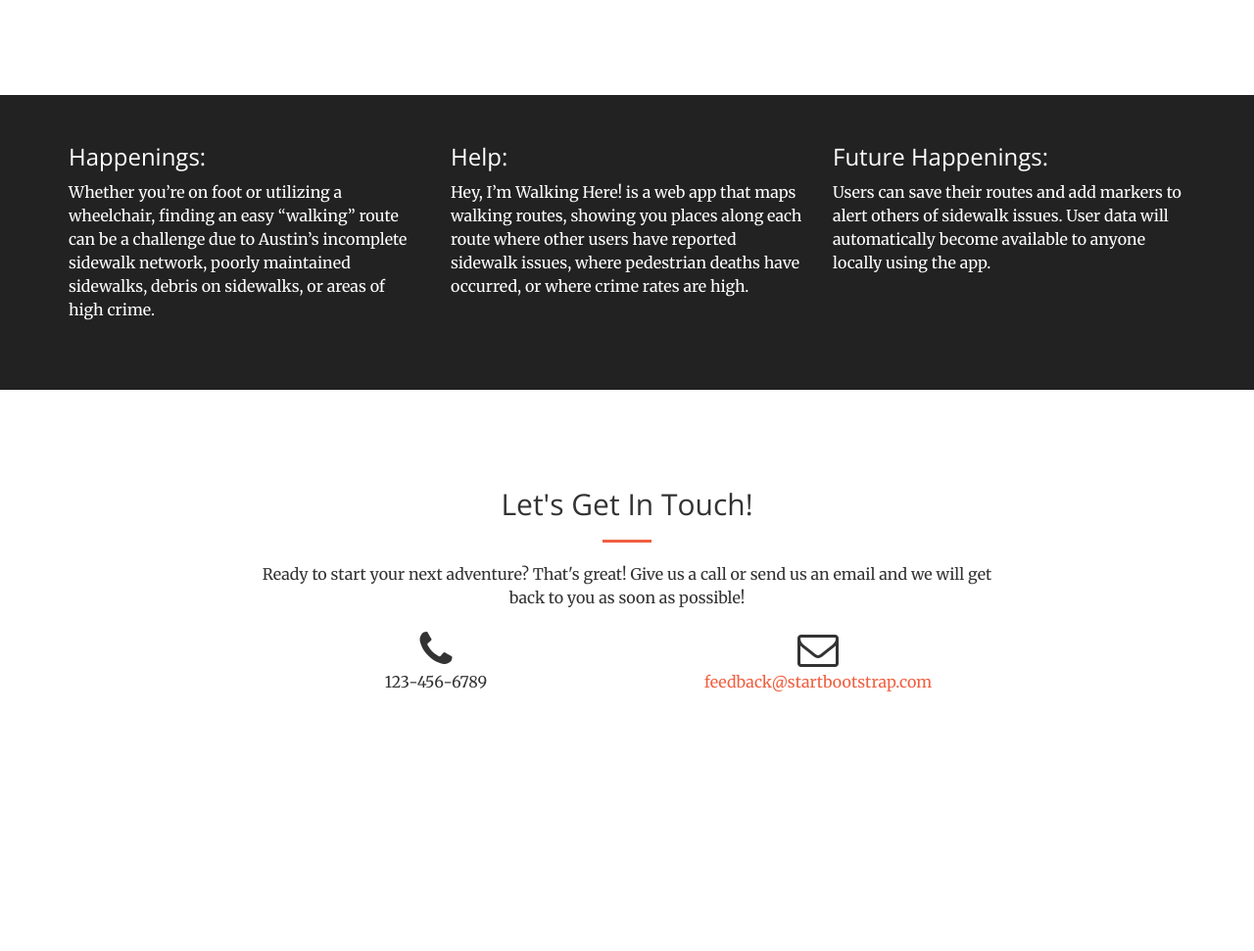
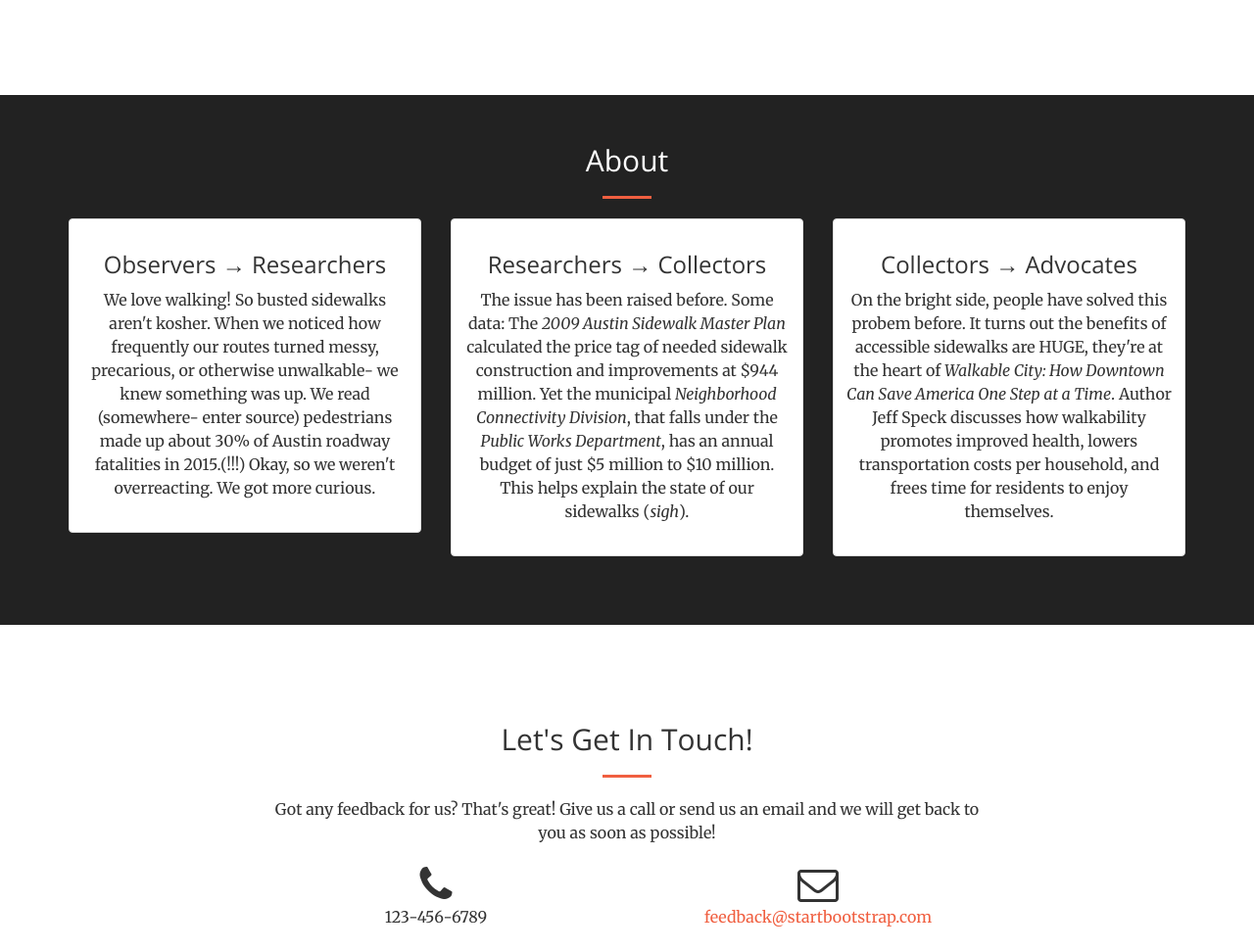
Before and after one commit to nadiatamez/WalkingDesign, a website: page index.html in a window 1280 px wide. Shown: the part 1221-2192 px from the top of the page at 98% size. Before the commit the page ends 2049 px from the top, so only its background shows below. Drawn offline with nearby package versions, Linux system fonts and the light colour scheme.

Commit message:
Add some things to the About section. Demonstrates the journey of building the app. Noticing, reading, having a bias toward action. Is is strongly-worded enough to make an appeal to passion?

```diff
--- a/css/creative.css
+++ b/css/creative.css
@@ -150,7 +150,7 @@ aside {
 header {
   position: relative;
   width: 100%;
-  min-height: auto;
+  max-height: auto;
   -webkit-background-size: cover;
   -moz-background-size: cover;
   background-size: cover;
--- a/index.html
+++ b/index.html
@@ -9,7 +9,7 @@
     <meta name="description" content="">
     <meta name="author" content="">
 
-    <title>Walking Here! Love it!</title>
+    <title>!!!Sidewalk Love!!!</title>
 
     <!-- Bootstrap Core CSS -->
     <link href="vendor/bootstrap/css/bootstrap.min.css" rel="stylesheet">
@@ -43,23 +43,26 @@
                 <button type="button" class="navbar-toggle collapsed" data-toggle="collapse" data-target="#bs-example-navbar-collapse-1">
                     <span class="sr-only">Toggle navigation</span> Menu <i class="fa fa-bars"></i>
                 </button>
-                <a class="navbar-brand page-scroll" href="#page-top">Start a Journey</a>
+                <a class="navbar-brand page-scroll" href="#page-top">Start Side-Walkin'!</a>
             </div>
 
             <!-- Collect the nav links, forms, and other content for toggling -->
             <div class="collapse navbar-collapse" id="bs-example-navbar-collapse-1">
                 <ul class="nav navbar-nav navbar-right">
                     <li>
-                        <a class="page-scroll" href="#about">About</a>
+                        <a class="page-scroll" href="#home">Home</a>
                     </li>
                     <li>
-                        <a class="page-scroll" href="#services">Services</a>
+                        <a class="page-scroll" href="#services">Services</a> <!-- What we can do -->
                     </li>
                     <li>
-                        <a class="page-scroll" href="#portfolio">Portfolio</a>
+                        <a class="page-scroll" href="#about">About</a> <!-- Why we decided to do it -->
                     </li>
                     <li>
-                        <a class="page-scroll" href="#contact">Contact</a>
+                        <a class="page-scroll" href="#contact">Contact</a> <!-- Our names and pretend photos -->
+                    </li>
+                    <li>
+                        <a class="page-scroll" href="#contact">Walks</a> <!-- If user signed-in -->
                     </li>
                 </ul>
             </div>
@@ -78,21 +81,6 @@
             </div>
         </div>
     </header>
-
-<!--
-    <section class="bg-primary" id="about">
-        <div class="container">
-            <div class="row">
-                <div class="col-lg-8 col-lg-offset-2 text-center">
-                    <h2 class="section-heading">We've got what you need!</h2>
-                    <hr class="light">
-                    <p class="text-faded">Start Bootstrap has everything you need to get your new website up and running in no time! All of the templates and themes on Start Bootstrap are open source, free to download, and easy to use. No strings attached!</p>
-                    <a href="#services" class="page-scroll btn btn-default btn-xl sr-button">Get Started!</a>
-                </div>
-            </div>
-        </div>
-    </section>
--->
 
 
     <section id="services">
@@ -138,138 +126,40 @@
         </div>
     </section>
 
-<!--
-    <section class="no-padding" id="portfolio">
-        <div class="container-fluid">
-            <div class="row no-gutter popup-gallery">
-                <div class="col-lg-4 col-sm-6">
-                    <a href="img/portfolio/fullsize/1.jpg" class="portfolio-box">
-                        <img src="img/portfolio/thumbnails/1.jpg" class="img-responsive" alt="">
-                        <div class="portfolio-box-caption">
-                            <div class="portfolio-box-caption-content">
-                                <div class="project-category text-faded">
-                                    Category
-                                </div>
-                                <div class="project-name">
-                                    Project Name
+    <aside class="bg-dark">
+        <h2 class="section-heading text-center">About</h2>
+        <hr class="primary">
+        <div class="container attn text-center">
+            <div class="row">
+                <div class="col-md-4">
+                    <div class="thumbnail attn text-center">
+                        <div class="caption">
+                            <h3>Observers &#8594; Researchers</h3>
+                            <!-- <h3>Accidental Deaths</h3> -->
+                            <p>We love walking! So busted sidewalks aren't kosher. When we noticed how frequently our routes turned messy, precarious, or otherwise unwalkable- we knew something was up. We read (somewhere- enter source) pedestrians made up about 30% of Austin roadway fatalities in 2015.(!!!) Okay, so we weren't overreacting. We got more curious.</p>
                         </div>
                      </div>
                 </div>
-                    </a>
-                </div>
-                <div class="col-lg-4 col-sm-6">
-                    <a href="img/portfolio/fullsize/2.jpg" class="portfolio-box">
-                        <img src="img/portfolio/thumbnails/2.jpg" class="img-responsive" alt="">
-                        <div class="portfolio-box-caption">
-                            <div class="portfolio-box-caption-content">
-                                <div class="project-category text-faded">
-                                    Category
-                                </div>
-                                <div class="project-name">
-                                    Project Name
+
+                <div class="col-md-4">
+                    <div class="thumbnail attn text-center">
+                        <div class="caption">
+                            <h3>Researchers &#8594; Collectors</h3>
+                            <!-- <h3>Prevention Costs</h3> -->
+                            <p>The issue has been raised before. Some data: The <em>2009 Austin Sidewalk Master Plan</em> calculated the price tag of needed sidewalk construction and improvements at $944 million. Yet the municipal <em>Neigh­bor­hood Connectivity Division</em>, that falls under the <em>Public Works Department</em>, has an annual budget of just $5 million to $10 million. This helps explain the state of our sidewalks (<em>sigh</em>).</p>
                         </div>
                      </div>
                 </div>
-                    </a>
-                </div>
-                <div class="col-lg-4 col-sm-6">
-                    <a href="img/portfolio/fullsize/3.jpg" class="portfolio-box">
-                        <img src="img/portfolio/thumbnails/3.jpg" class="img-responsive" alt="">
-                        <div class="portfolio-box-caption">
-                            <div class="portfolio-box-caption-content">
-                                <div class="project-category text-faded">
-                                    Category
-                                </div>
-                                <div class="project-name">
-                                    Project Name
+
+                <div class="col-md-4">
+                    <div class="thumbnail attn text-center">
+                        <div class="caption">
+                            <h3>Collectors &#8594; Advocates</h3>
+                           <!-- <h3>Walkability Works</h3> -->
+                            <p>On the bright side, people have solved this probem before. It turns out the benefits of accessible sidewalks are HUGE, they're at the heart of <em>Walkable City: How Downtown Can Save America One Step at a Time</em>. Author Jeff Speck discusses how walkability promotes improved health, lowers transportation costs per household, and frees time for residents to enjoy themselves.</p>
                         </div>
                      </div>
                 </div>
-                    </a>
-                </div>
-                <div class="col-lg-4 col-sm-6">
-                    <a href="img/portfolio/fullsize/4.jpg" class="portfolio-box">
-                        <img src="img/portfolio/thumbnails/4.jpg" class="img-responsive" alt="">
-                        <div class="portfolio-box-caption">
-                            <div class="portfolio-box-caption-content">
-                                <div class="project-category text-faded">
-                                    Category
-                                </div>
-                                <div class="project-name">
-                                    Project Name
-                                </div>
-                            </div>
-                        </div>
-                    </a>
-                </div>
-                <div class="col-lg-4 col-sm-6">
-                    <a href="img/portfolio/fullsize/5.jpg" class="portfolio-box">
-                        <img src="img/portfolio/thumbnails/5.jpg" class="img-responsive" alt="">
-                        <div class="portfolio-box-caption">
-                            <div class="portfolio-box-caption-content">
-                                <div class="project-category text-faded">
-                                    Category
-                                </div>
-                                <div class="project-name">
-                                    Project Name
-                                </div>
-                            </div>
-                        </div>
-                    </a>
-                </div>
-                <div class="col-lg-4 col-sm-6">
-                    <a href="img/portfolio/fullsize/6.jpg" class="portfolio-box">
-                        <img src="img/portfolio/thumbnails/6.jpg" class="img-responsive" alt="">
-                        <div class="portfolio-box-caption">
-                            <div class="portfolio-box-caption-content">
-                                <div class="project-category text-faded">
-                                    Category
-                                </div>
-                                <div class="project-name">
-                                    Project Name
-                                </div>
-                            </div>
-                        </div>
-                    </a>
-                </div>
-            </div>
-        </div>
-    </section>
--->
-
-<aside class="bg-dark">
-    <div class="container bg-dark">
-        <div class="row">
-          <!--  CARD ONE -->
-          <div class="col-md-4">
-            <div class="card">
-              <h3 class="card-header" style="margin-top:0;">Happenings:</h3>
-                <div class="card-block">
-                  <h4 class="card-title"></h4>
-                  <p class="card-text">Whether you’re on foot or utilizing a wheelchair, finding an easy “walking” route can be a challenge due to Austin’s incomplete sidewalk network, poorly maintained sidewalks, debris on sidewalks, or areas of high crime.</p>
-                </div>
-            </div>
-          </div> <!-- col -->
-          <!--  CARD TWO -->
-          <div class="col-md-4">
-            <div class="card">
-              <h3 class="card-header" style="margin-top:0;">Help:</h3>
-                <div class="card-block">
-                  <h4 class="card-title"></h4>
-                  <p class="card-text">Hey, I’m Walking Here! is a web app that maps walking routes, showing you places along each route where other users have reported sidewalk issues, where pedestrian deaths have occurred, or where crime rates are high.</p>
-                </div>
-            </div>
-          </div> <!-- col -->
-        <!--  CARD THREE -->
-          <div class="col-md-4">
-            <div class="card">
-              <h3 class="card-header" style="margin-top:0;">Future Happenings:</h3>
-                <div class="card-block">
-                  <h4 class="card-title"></h4>
-                  <p class="card-text">Users can save their routes and add markers to alert others of sidewalk issues. User data will automatically become available to anyone locally using the app.</p>
-                </div>
-            </div>
-          </div> <!-- col -->
             </div> <!-- row -->
         </div> <!-- container -->
     </aside>
@@ -280,7 +170,7 @@
                 <div class="col-lg-8 col-lg-offset-2 text-center">
                     <h2 class="section-heading">Let's Get In Touch!</h2>
                     <hr class="primary">
-                    <p>Ready to start your next adventure? That's great! Give us a call or send us an email and we will get back to you as soon as possible!</p>
+                    <p>Got any feedback for us? That's great! Give us a call or send us an email and we will get back to you as soon as possible!</p>
                 </div>
                 <div class="col-lg-4 col-lg-offset-2 text-center">
                     <i class="fa fa-phone fa-3x sr-contact"></i>
```
Lines whose indentation alone changed are shown as unchanged.
